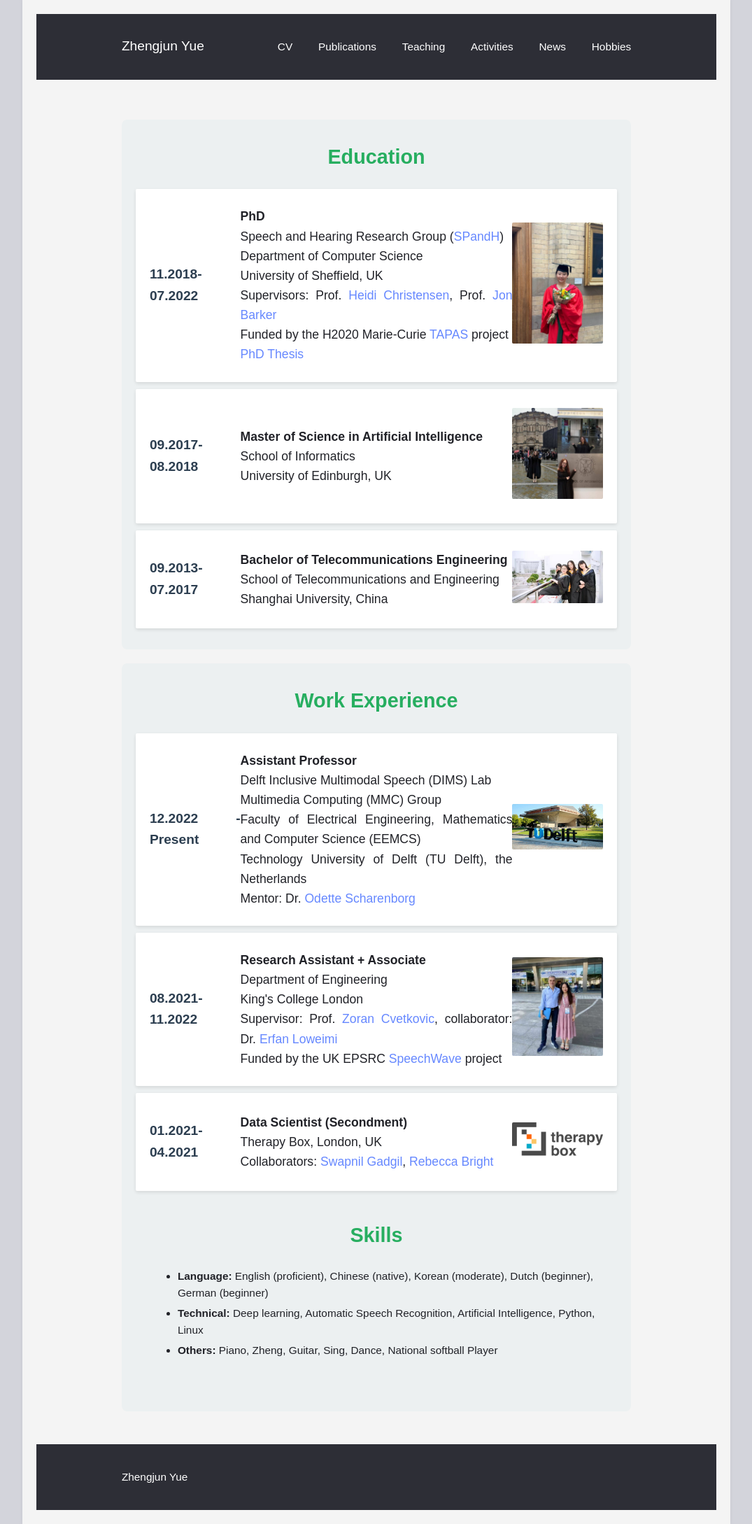
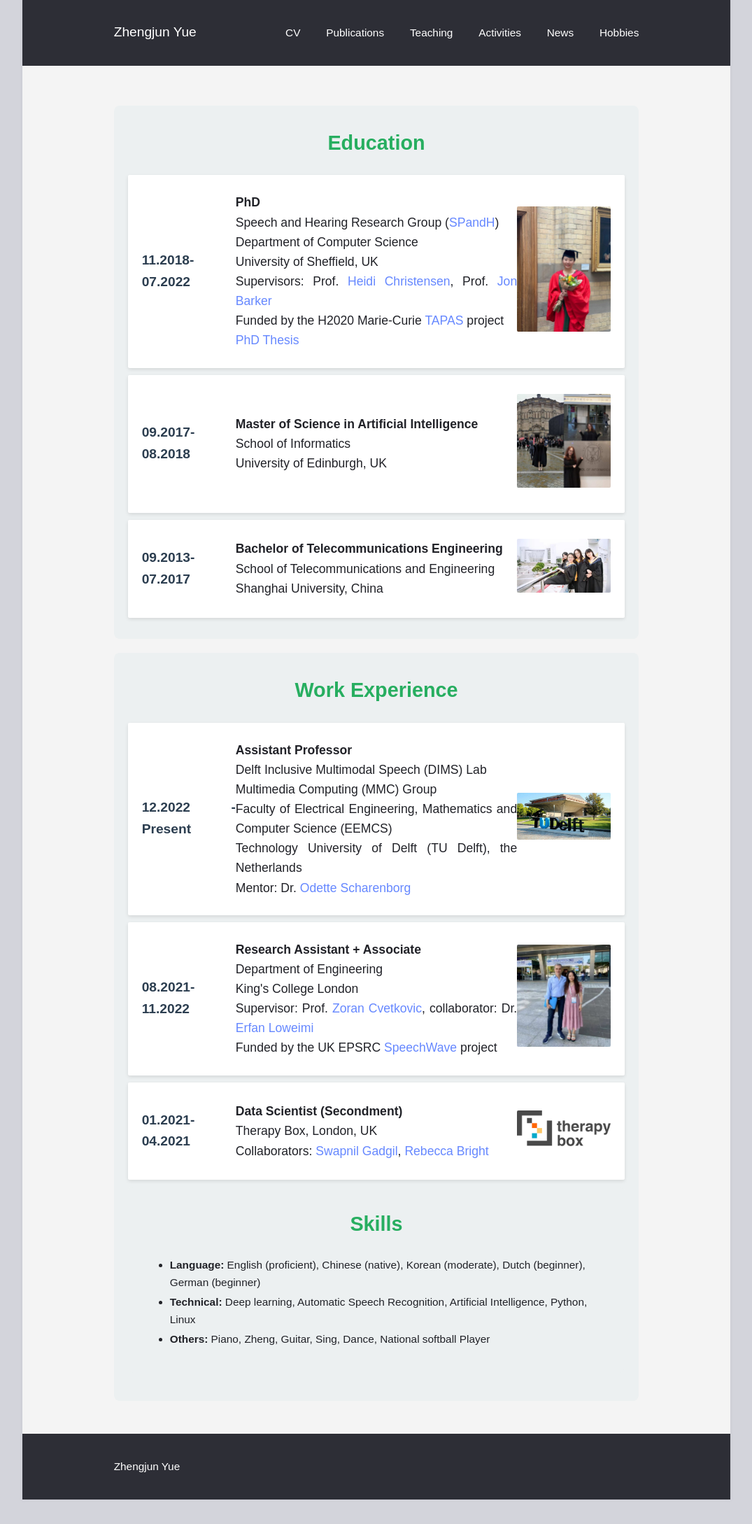
Before and after one commit to zhengjunyue/zhengjunyue.github.io, a Jekyll site: the page built from cv.html, in a window 1280 px wide. Shown: the whole page at 70% size, without its empty margins (102-1177 px from the left). Built offline with Jekyll 4.4.1, drawn with Linux system fonts in a browser that asks for light colours; after the commit the page ends 2143 px from its top, so only the background shows below that.

Commit message:
Update cv.html

```diff
--- a/cv.html
+++ b/cv.html
@@ -132,7 +132,7 @@
     line-height: 1.6;
     background-color: #f4f4f4;
     margin: 0;
-    padding: 20px;
+    padding: 0px;
   }
 
   h1, h2 {
```
